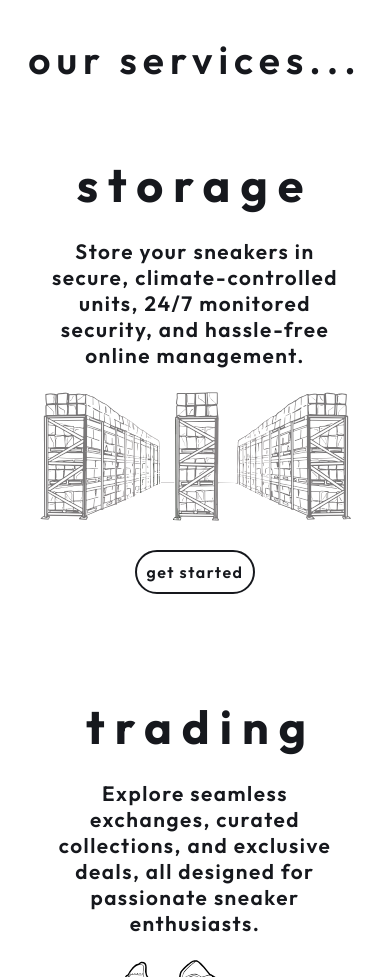
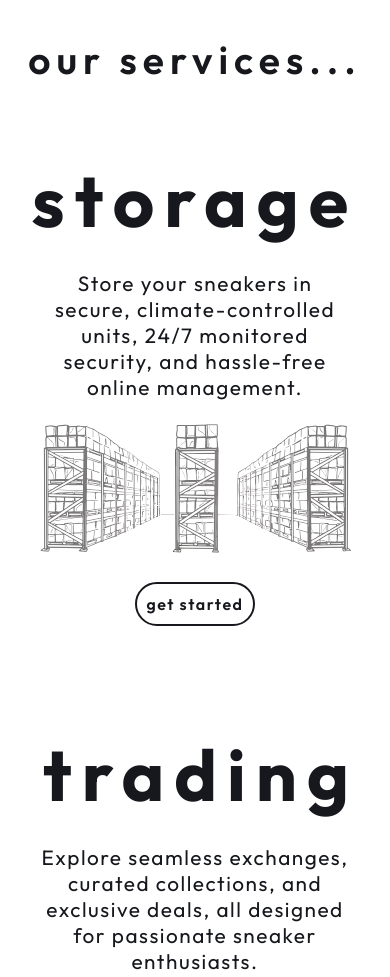
Before and after one commit to taikurachi/stashIt, a plain HTML site: page index.html in a window 390 px wide. Shown: the part 786-1763 px from the top of the page. Drawn offline with nearby package versions, Linux system fonts and the light colour scheme; a script that the page names is missing.

Commit message:
font sizes

```diff
--- a/css/sections/mobile.css
+++ b/css/sections/mobile.css
@@ -133,4 +133,13 @@
   .body .content.mobileContent {
     margin: 4rem 0rem 0rem 0rem;
   }
+
+  .intro__text.intro__text.mobileIntro__text {
+    font-weight: 400;
+  }
+
+  .section__header.mobileSection__header {
+    font-size: 4.5rem;
+    font-weight: 700;
+  }
 }
```
